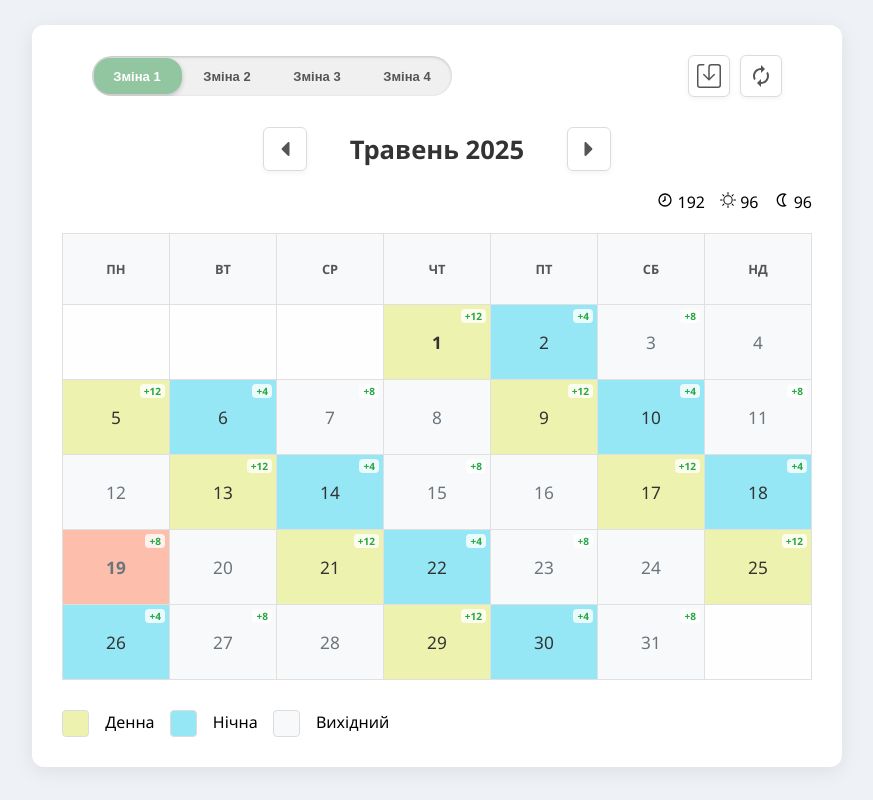
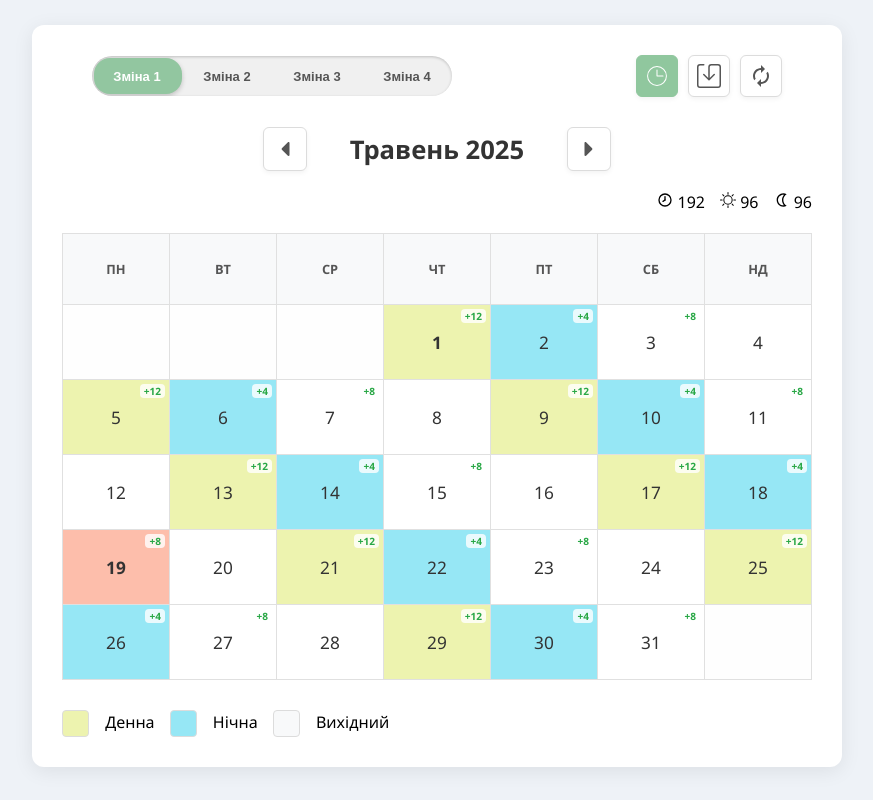
Before and after one commit to BNV1990/Calendar, a Next.js app: page / in a window 1280 px wide. Shown: the whole page, without its empty margins (203-1076 px from the left). Built offline with nearby package versions, Linux system fonts and the light colour scheme.

Commit message:
Add CiClock2 button

```diff
--- a/app/components/Calendar.tsx
+++ b/app/components/Calendar.tsx
@@ -13,6 +13,7 @@ interface CalendarProps {
   totalHours: number;
   dayHours: number;
   nightHours: number;
+  showHoursSummary: boolean;
 }
 
 type AnimationDirection = "none" | "left" | "right";
@@ -26,6 +27,7 @@ const Calendar: React.FC<CalendarProps> = ({
   totalHours,
   dayHours,
   nightHours,
+  showHoursSummary,
 }) => {
   const [touchStartX, setTouchStartX] = useState(0);
   const [touchEndX, setTouchEndX] = useState(0);
@@ -122,6 +124,7 @@ const Calendar: React.FC<CalendarProps> = ({
       </div>
 
       {/* Monthly Summary Mobile */}
+      {showHoursSummary && (
         <div
           className="monthly-summary-content mobile-view"
           style={{ marginBottom: "20px" }}
@@ -136,6 +139,7 @@ const Calendar: React.FC<CalendarProps> = ({
             <MdOutlineNightlight /> <span>{nightHours}</span>
           </div>
         </div>
+      )}
 
       <div className="calendar-table-container">
         <table id="calendar-table">
--- a/app/page.tsx
+++ b/app/page.tsx
@@ -6,6 +6,7 @@ import Calendar from "./components/Calendar";
 import AutorenewIcon from "./components/AutorenewIcon";
 import { BsSave } from "react-icons/bs";
 import { PiUsersFourThin } from "react-icons/pi"; // Import the new icon
+import { CiClock2 } from "react-icons/ci";
 import dynamic from "next/dynamic";
 
 const DynamicShiftToggle = dynamic(() => import("./components/ShiftToggle"), {
@@ -55,6 +56,7 @@ const UkrainianCalendar = () => {
   ); // New state to hold the saved day from localStorage
   const [isMobileView, setIsMobileView] = useState(false); // New state for mobile view detection
   const [showShiftToggleMobile, setShowShiftToggleMobile] = useState(false); // New state for mobile shift toggle visibility
+  const [showHoursSummary, setShowHoursSummary] = useState(true); // New state for hours summary visibility, default to true
 
   // State for hours summary
   const [totalHours, setTotalHours] = useState(0);
@@ -86,6 +88,7 @@ const UkrainianCalendar = () => {
   );
 
   const generateCalendarData = useCallback(() => {
+    console.log("generateCalendarData called. showHoursSummary:", showHoursSummary);
     if (!currentDate) return { rows: [], totalH: 0, dayH: 0, nightH: 0 }; // Return empty data if currentDate is null
     const year = currentDate.getFullYear();
     const month = currentDate.getMonth(); // 0-11
@@ -139,28 +142,26 @@ const UkrainianCalendar = () => {
               baseShiftInfo
             );
 
-            // Highlight the base shift day or the calculated first day shift in the current month
+            // Check if the current cell is the selected base shift day
             if (
-              (cellDate.getFullYear() === baseShiftInfo.year &&
+              cellDate.getFullYear() === baseShiftInfo.year &&
               cellDate.getMonth() === baseShiftInfo.month &&
-                cellDate.getDate() === baseShiftInfo.day) ||
-              (date === 1 && shiftTypeForCell === "D") // Highlight the 1st day if it's a Day shift in the current month
+              cellDate.getDate() === baseShiftInfo.day
             ) {
-              cellClassName = "day-shift highlight-day-shift"; // Assuming the highlighted day is always a day shift
+              cellClassName = "day-shift highlight-day-shift";
               dayNumberStyle = { fontWeight: "bold" };
-            } else if (shiftTypeForCell === "D") {
+              hoursTextForThisCell = "+12"; // Always add +12 for the base shift day
+              currentMonthDayHours += 12;
+              currentMonthTotalHours += 12;
+            } else {
+              // For other days, apply shift logic based on calculated shiftTypeForCell
+              if (shiftTypeForCell === "D") {
                 cellClassName = "day-shift";
-            } else if (shiftTypeForCell === "N") {
-              cellClassName = "night-shift";
-            } else {
-              cellClassName = "off-day";
-            }
-
-            if (shiftTypeForCell === "D") {
                 hoursTextForThisCell = "+12";
                 currentMonthDayHours += 12;
                 currentMonthTotalHours += 12;
               } else if (shiftTypeForCell === "N") {
+                cellClassName = "night-shift";
                 hoursTextForThisCell = "+4";
                 currentMonthNightHours += 4;
                 currentMonthTotalHours += 4;
@@ -172,10 +173,19 @@ const UkrainianCalendar = () => {
                 currentMonthNightHours += 8;
                 currentMonthTotalHours += 8;
               }
+            }
 
             if (hoursTextForThisCell !== "") {
               hoursSpan = (
-                <span className="hours-indicator">{hoursTextForThisCell}</span>
+                <span
+                  className="hours-indicator"
+                  style={{
+                    display: showHoursSummary ? "inline-block" : "none",
+                    visibility: showHoursSummary ? "visible" : "hidden",
+                  }}
+                >
+                  {hoursTextForThisCell}
+                </span>
               );
             }
           } else {
@@ -211,7 +221,7 @@ const UkrainianCalendar = () => {
       dayH: currentMonthDayHours,
       nightH: currentMonthNightHours,
     };
-  }, [currentDate, baseShiftInfo, getShiftForDate]);
+  }, [currentDate, baseShiftInfo, getShiftForDate, showHoursSummary]); // showHoursSummary added here
 
   useEffect(() => {
     setIsClient(true); // Set to true once component mounts on client side
@@ -327,7 +337,7 @@ const UkrainianCalendar = () => {
     setBaseShiftInfo({
       year: selectedFixedBase.year,
       month: selectedFixedBase.month,
-      day: selectedFixedBase.day,
+      day: selectedFixedBase.day, // Corrected typo here
     });
 
     // Ensure we are on the current month if the view is not the current month
@@ -384,13 +394,6 @@ const UkrainianCalendar = () => {
           setSavedShiftBaseDay(null);
         }
       } else {
-        // Invalid saved day, default to Shift 1
-        targetShiftInfo = FIXED_SHIFT_BASE_DATES[0];
-        targetVisualShiftIndex = 0;
-        localStorage.removeItem("savedBaseDay"); // Clear invalid saved day
-        setSavedShiftBaseDay(null);
-      }
-    } else {
         // No saved shift, default to Shift 1
         targetShiftInfo = FIXED_SHIFT_BASE_DATES[0];
         targetVisualShiftIndex = 0;
@@ -398,6 +401,7 @@ const UkrainianCalendar = () => {
 
       setBaseShiftInfo(targetShiftInfo);
       setSelectedShiftIndex(targetVisualShiftIndex);
+    }
   };
 
   const prevMonth = () => {
@@ -426,13 +430,19 @@ const UkrainianCalendar = () => {
       setNightHours(nightH);
     }
     // Update selectedShiftIndex based on currentDate and baseShiftInfo
-  }, [generateCalendarData, currentDate, baseShiftInfo, getShiftForDate]);
+  }, [generateCalendarData, currentDate, baseShiftInfo, getShiftForDate]); // Removed showHoursSummary from here
 
   return (
     <div className="container">
       <div className="header-controls">
         {/* Wrapper for ShiftToggle - Conditionally rendered for mobile */}
-        <div className={`header-controls__toggle-wrapper ${isMobileView && showShiftToggleMobile ? 'show-mobile-toggle' : 'hide-mobile-toggle'}`}>
+        <div
+          className={`header-controls__toggle-wrapper ${
+            isMobileView && showShiftToggleMobile
+              ? "show-mobile-toggle"
+              : "hide-mobile-toggle"
+          }`}
+        >
           <DynamicShiftToggle
             selectedShiftIndex={selectedShiftIndex}
             onShiftChange={handleShiftChange}
@@ -441,7 +451,30 @@ const UkrainianCalendar = () => {
 
         {/* Wrapper for Save/Refresh buttons - Kept second in JSX structure */}
         <div className="header-controls__buttons-wrapper">
-          {/* New Mobile-Only Button (now first in order, conditionally rendered) */}
+          {/* New Clock Button (always visible) */}
+          <div
+            onClick={() => {
+              console.log("Toggling showHoursSummary from", showHoursSummary, "to", !showHoursSummary);
+              setShowHoursSummary(!showHoursSummary);
+            }}
+            style={{
+              display: "flex",
+              justifyContent: "center",
+              alignItems: "center",
+              width: "40px",
+              height: "40px",
+              borderRadius: "6px",
+              backgroundColor: showHoursSummary ? "#90c79e" : "#ffffff",
+              boxShadow: "0 2px 5px rgba(0, 0, 0, 0.05)",
+              cursor: "pointer",
+              transition: "all 0.2s ease-in-out",
+              border: `1px solid ${showHoursSummary ? "#90c79e" : "#dcdcdc"}`,
+            }}
+            className="mobile-shift-toggle-button"
+          >
+            <CiClock2 size={24} color={showHoursSummary ? "#ffffff" : "#555"} />
+          </div>
+          {/* Original Mobile-Only Button (conditionally rendered for mobile) */}
           {isMobileView && (
             <div
               onClick={() => setShowShiftToggleMobile(!showShiftToggleMobile)}
@@ -456,11 +489,16 @@ const UkrainianCalendar = () => {
                 boxShadow: "0 2px 5px rgba(0, 0, 0, 0.05)",
                 cursor: "pointer",
                 transition: "all 0.2s ease-in-out",
-                border: `1px solid ${showShiftToggleMobile ? "#90c79e" : "#dcdcdc"}`,
+                border: `1px solid ${
+                  showShiftToggleMobile ? "#90c79e" : "#dcdcdc"
+                }`,
               }}
               className="mobile-shift-toggle-button"
             >
-              <PiUsersFourThin size={24} color={showShiftToggleMobile ? "#ffffff" : "#555"} />
+              <PiUsersFourThin
+                size={24}
+                color={showShiftToggleMobile ? "#ffffff" : "#555"}
+              />
             </div>
           )}
 
@@ -498,6 +536,7 @@ const UkrainianCalendar = () => {
         totalHours={totalHours}
         dayHours={dayHours}
         nightHours={nightHours}
+        showHoursSummary={showHoursSummary}
       />
 
       <div className="instruction-and-legend-container">
--- a/public/globals.css
+++ b/public/globals.css
@@ -65,13 +65,13 @@ body.dark-mode #calendar-table td {
 }
 
 body.dark-mode .day-shift {
-  background-color: #5a6268; /* Darker muted green */
-  color: #e0e0e0; /* Light text */
+  background-color: #5a6268 !important; /* Darker muted green */
+  color: #e0e0e0 !important; /* Light text */
 }
 
 body.dark-mode .night-shift {
-  background-color: #495057; /* Darker muted blue */
-  color: #e0e0e0; /* Light text */
+  background-color: #495057 !important; /* Darker muted blue */
+  color: #e0e0e0 !important; /* Light text */
 }
 
 body.dark-mode .off-day {
@@ -361,13 +361,13 @@ body.dark-mode .instruction-text {
 
 /* Класи для змін */
 .day-shift {
-  background-color: #edf3af; /* Muted green */
-  color: #155724; /* Dark green text */
+  background-color: #edf3af !important; /* Muted green */
+  color: #155724 !important; /* Dark green text */
 }
 
 .night-shift {
-  background-color: #96e7f5; /* Muted blue */
-  color: #0c5460; /* Dark blue text */
+  background-color: #96e7f5 !important; /* Muted blue */
+  color: #0c5460 !important; /* Dark blue text */
 }
 
 .off-day {
@@ -959,3 +959,7 @@ body.dark-mode .instruction-text {
 
 /* Accordion styles removed */
 /* Mobile-specific accordion styles removed */
+
+.hidden-hours {
+  display: none !important;
+}
```
Lines whose indentation alone changed are shown as unchanged.
